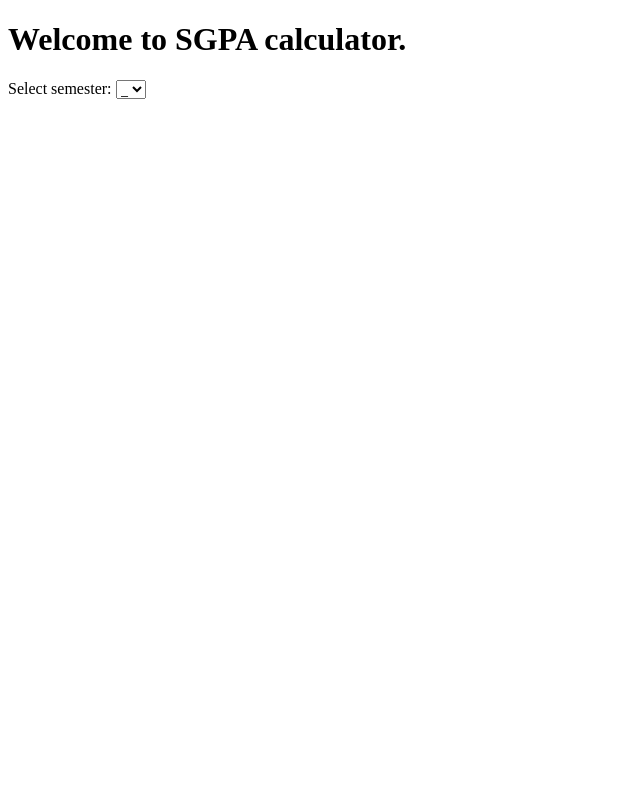
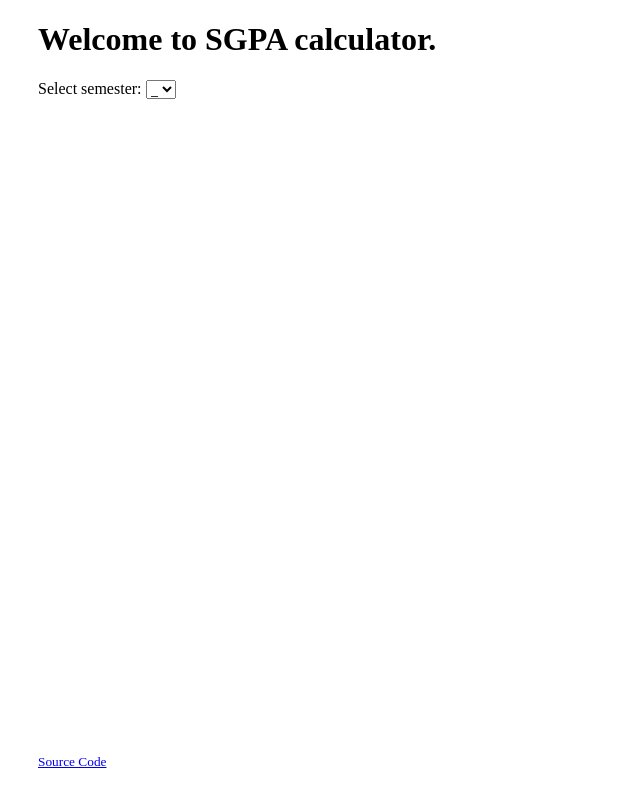
Before and after one commit to Uvaismon/VTUGradeCalculator, a plain HTML site: page SGPACalculator.html in a window 1280 px wide. Shown: the whole page, without its empty margins (0-640 px from the left). Drawn offline with Linux system fonts and the light colour scheme.

Commit message:
Added link to github repo.

```diff
--- a/SGPACalculator.html
+++ b/SGPACalculator.html
@@ -6,7 +6,8 @@
     <meta name="viewport" content="width=device-width, initial-scale=1.0">
     <title>SGPA Calculator</title>
 </head>
-<body>
+<body style="padding-left: 30px;">
+
     <h1>Welcome to SGPA calculator.</h1>
 
     <div id="main">
@@ -340,6 +341,9 @@
         <p>SGPA: <span id="sem8finalsgpa">0</span></p>
 
     </div>
+    <footer style="position: absolute; bottom: 30px;">
+        <small><a href="https://github.com/Uvaismon/VTUGradeCalculator">Source Code </a></small>
+    </footer>
 
 </body>
 
```
